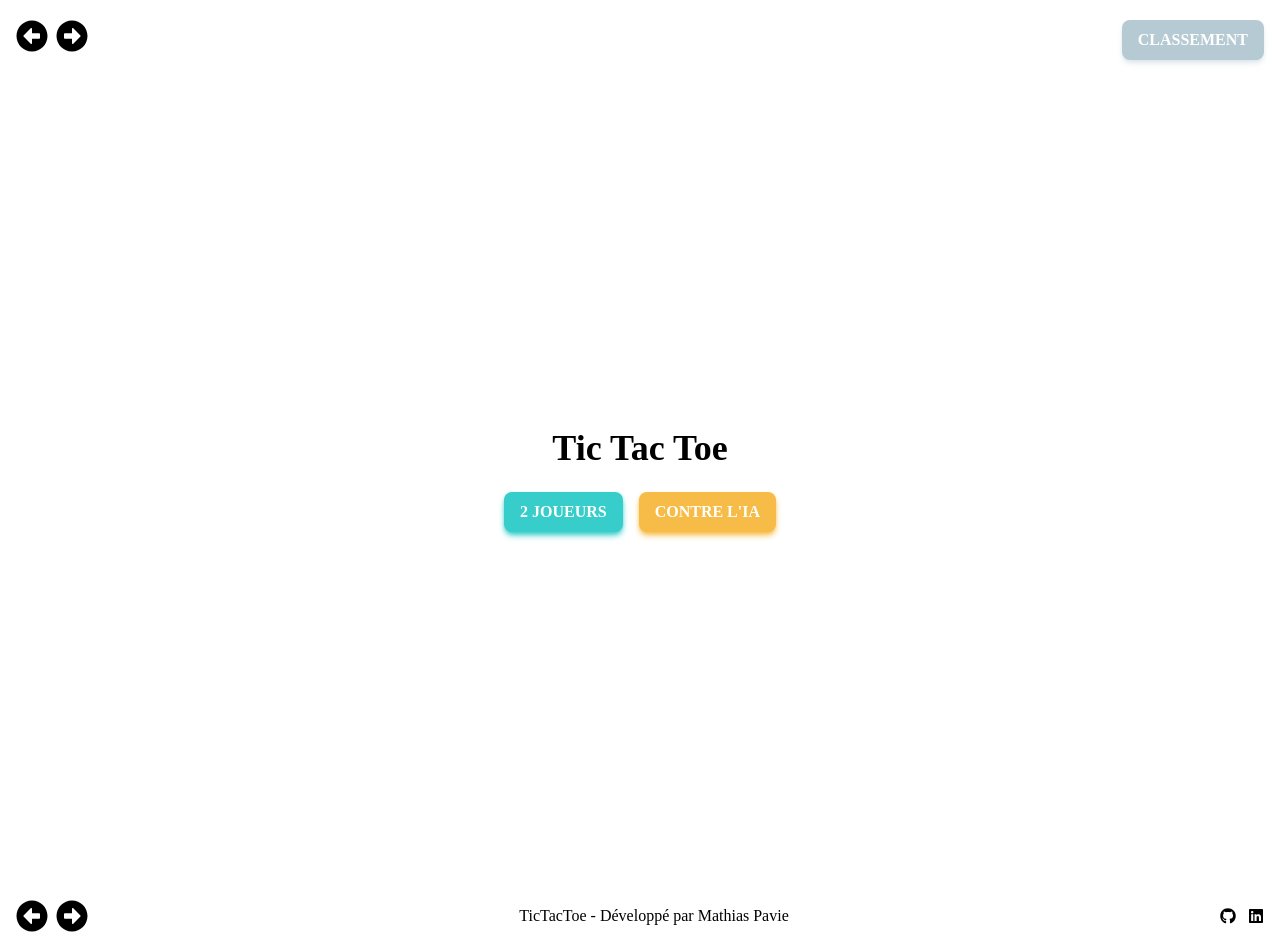
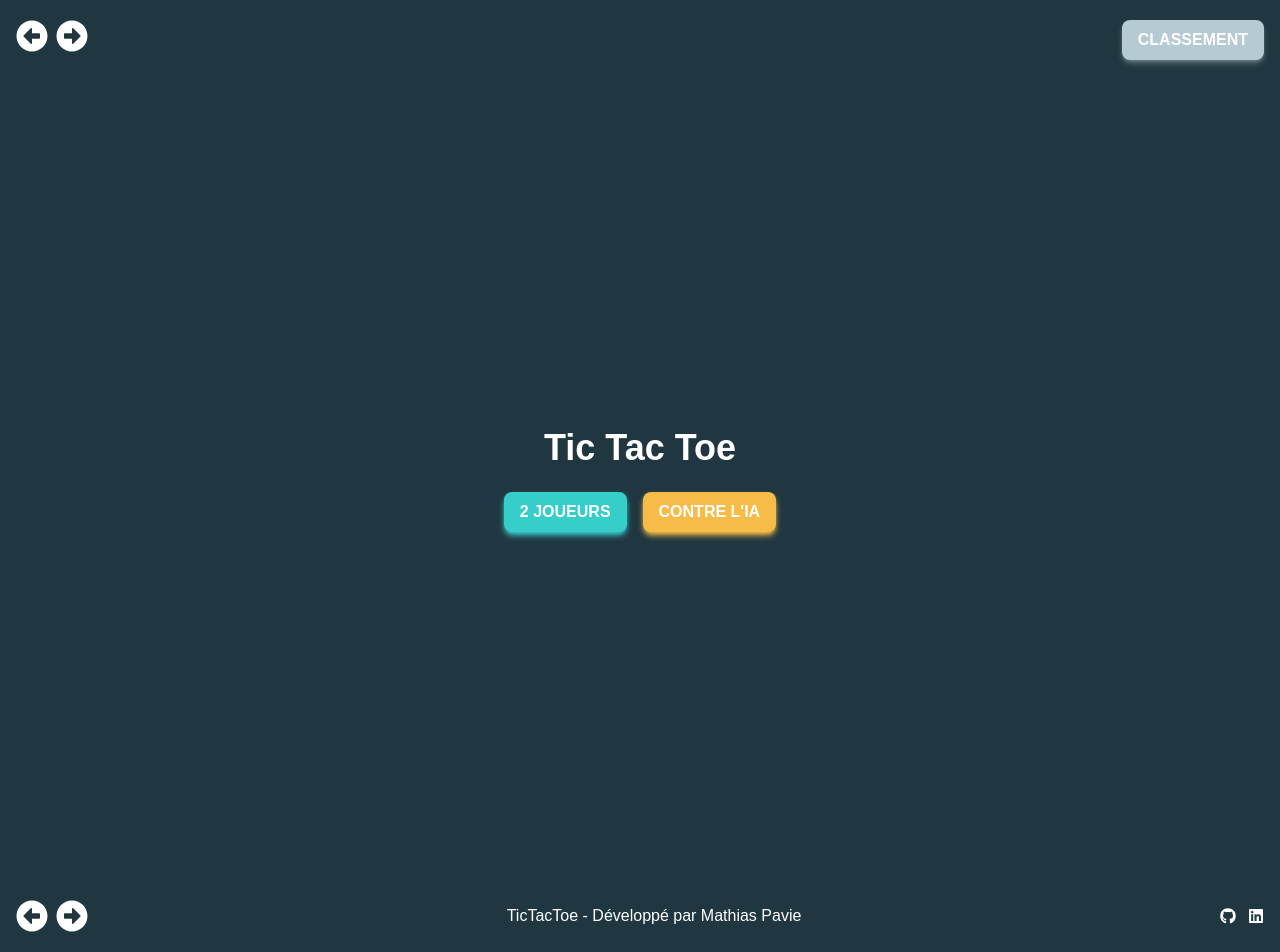
Before and after one commit to Math-Pav/Tic-Tac-Toe-React, a React (Vite) app: page / in a window 1280 px wide. Built offline with nearby package versions, Linux system fonts and the light colour scheme.

Commit message:
Ajustement du style

```diff
--- a/src/components/assets/Logo.tsx
+++ b/src/components/assets/Logo.tsx
@@ -5,8 +5,8 @@ import {memo} from "react";
 const Logo = memo(() => {
     return (
         <div className={"flex flex-row space-x-2 items-center"}>
-            <FaArrowAltCircleLeft className={"text-primary w-8 h-8"} />
-            <FaArrowAltCircleRight className={"text-secondary w-8 h-8"} />
+            <FaArrowAltCircleLeft className={"text-white w-8 h-8"} />
+            <FaArrowAltCircleRight className={"text-white w-8 h-8"} />
         </div>
     );
 });
--- a/src/components/game/board/Board.tsx
+++ b/src/components/game/board/Board.tsx
@@ -18,7 +18,7 @@ type Props = {
 
 const Board = ({ board, handleCellClick, winner, resetGame, highlightMove}: Props) => {
   return (
-    <div className="flex flex-col gap-4">
+    <div className="flex flex-col gap-4 text-white">
       {resetGame && <ButtonResetGame onReset={resetGame} />}
       <div className="grid gap-2">
         {board.map((row, x) => (
--- a/src/components/layout/Footer.tsx
+++ b/src/components/layout/Footer.tsx
@@ -12,13 +12,13 @@ const Footer = memo(() => {
                 </Link>
             </div>
             <div>
-                <p className={"text-grey-light"}>TicTacToe - Développé par Mathias Pavie</p>
+                <p className={"text-white"}>TicTacToe - Développé par Mathias Pavie</p>
             </div>
             <div className="flex flex-row space-x-3">
-                <a href={"https://github.com/Math-Pav"} target="_blank" className="text-grey-light" aria-label={"Mon profil Github"}>
+                <a href={"https://github.com/Math-Pav"} target="_blank" className="text-white" aria-label={"Mon profil Github"}>
                     <FaGithub />
                 </a>
-                <a href={"https://linkedin.com/in/mathias-pavie"} target="_blank" className="text-grey-light" aria-label={"Mon profil Linkedin"}>
+                <a href={"https://linkedin.com/in/mathias-pavie"} target="_blank" className="text-white" aria-label={"Mon profil Linkedin"}>
                     <FaLinkedin />
                 </a>
             </div>
--- a/src/components/layout/Layout.tsx
+++ b/src/components/layout/Layout.tsx
@@ -6,7 +6,7 @@ type LayoutProps = {
 
 const Layout = ({ children }: LayoutProps) => {
   return (
-        <div className="min-h-screen bg-grey-dark flex flex-col">
+    <div className="min-h-screen bg-[#203741] flex flex-col">
       <div className="container mx-auto flex-grow flex flex-col justify-between">
         {children}
       </div>
--- a/src/index.css
+++ b/src/index.css
@@ -1,15 +1,77 @@
 @import "tailwindcss";
 
+/* -------------------------------------- */
+/* GLOBAL RESET */
+/* -------------------------------------- */
 * {
-    font-family: "Washa", "sans-serif";
+  font-family: "Washa", sans-serif;
 }
+
+/* -------------------------------------- */
+/* CUSTOM ANIMATIONS + UTILITIES */
+/* => Must be wrapped inside @layer utilities */
+/* -------------------------------------- */
+@layer utilities {
 
   @keyframes popOut {
     0%   { transform: scale(1); opacity: 1; }
-  50%  { transform: scale(1.25); opacity: 0.8; }
+    50%  { transform: scale(1.25); opacity: .8; }
     100% { transform: scale(1); opacity: 1; }
   }
 
   .highlight-cell {
-  animation: popOut 0.5s ease-out forwards;
+    animation: popOut 0.4s ease-out forwards;
   }
+
+  @keyframes fadeInUp {
+    0% { opacity: 0; transform: translateY(6px); }
+    100% { opacity: 1; transform: translateY(0); }
+  }
+
+  .fade-in-up {
+    animation: fadeInUp .35s ease-out;
+  }
+
+  @keyframes softPulse {
+    0% { transform: scale(1); }
+    50% { transform: scale(1.06); }
+    100% { transform: scale(1); }
+  }
+
+  .pulse-soft {
+    animation: softPulse 1.5s ease-in-out infinite;
+  }
+
+  /* ----- INPUT STYLE ----- */
+  .input-style {
+    @apply
+      w-full px-4 py-2 rounded-xl
+      bg-[#284551] text-white placeholder-gray-300
+      border border-gray-500
+      focus:outline-none focus:ring-2 focus:ring-[#36CDCA]
+      transition;
+  }
+
+  /* ----- BUTTON EFFECT ----- */
+  .btn-lift {
+    transition: transform .2s ease, box-shadow .2s ease;
+  }
+  .btn-lift:hover {
+    transform: translateY(-3px) scale(1.02);
+  }
+
+  /* ----- BOARD ----- */
+  .board-grid {
+    @apply grid grid-cols-3 gap-2 bg-[#284551] p-4 rounded-2xl shadow-md shadow-[#203741]/40;
+  }
+
+  .board-cell {
+    @apply w-20 h-20 sm:w-24 sm:h-24 flex justify-center items-center
+           text-4xl font-bold bg-[#203741]
+           rounded-xl cursor-pointer transition-all;
+  }
+
+  .board-cell:hover:not(.disabled) {
+    @apply bg-[#1F3B45];
+  }
+}
--- a/src/pages/GamePage.tsx
+++ b/src/pages/GamePage.tsx
@@ -18,10 +18,10 @@ const GamePage = () => {
 
   return (
     <div className="flex flex-col items-center gap-6 p-4">
-      <h2 className="text-2xl font-bold">Tic Tac Toe</h2>
+      <h2 className="text-2xl font-bold text-white">Tic Tac Toe</h2>
 
       {winner && (
-        <p className="text-xl font-semibold">
+        <p className="text-xl font-semibold text-white">
           {winner === "D" ? "Égalité !" : `Gagnant : ${winner}`}
         </p>
       )}
--- a/src/pages/HomePage.tsx
+++ b/src/pages/HomePage.tsx
@@ -24,20 +24,14 @@ const HomePage = () => {
   };
 
   return (
-    <div className="flex flex-col items-center justify-center min-h-screen gap-6 p-4">
-      <h1 className="text-4xl font-bold">Tic Tac Toe</h1>
+    <div className="flex flex-col items-center justify-center h-screen overflow-hidden gap-6 p-4 bg-[#203741]">
+      <h1 className="text-4xl font-bold text-white">Tic Tac Toe</h1>
 
       <div className="flex flex-col sm:flex-row gap-4">
-        <Button
-          color="primary"
-          onClick={() => setModeSelected("human")}
-        >
+        <Button color="primary" onClick={() => setModeSelected("human")}>
           2 Joueurs
         </Button>
-        <Button
-          color="secondary"
-          onClick={() => setModeSelected("computer")}
-        >
+        <Button color="secondary" onClick={() => setModeSelected("computer")}>
           Contre l'IA
         </Button>
       </div>
@@ -49,29 +43,25 @@ const HomePage = () => {
             placeholder="Nom Joueur 1"
             value={player1}
             onChange={(e) => setPlayer1(e.target.value)}
-            className="px-4 py-2 rounded-lg border border-gray-300 focus:outline-none focus:ring-2 focus:ring-primary"
+            className="w-full px-4 py-2 rounded-lg border border-gray-300 focus:outline-none focus:ring-2 focus:ring-primary text-white bg-[#284551] placeholder-gray-300"
           />
+
           {modeSelected === "human" && (
             <input
               type="text"
               placeholder="Nom Joueur 2"
               value={player2}
               onChange={(e) => setPlayer2(e.target.value)}
-              className="px-4 py-2 rounded-lg border border-gray-300 focus:outline-none focus:ring-2 focus:ring-secondary"
+              className="w-full px-4 py-2 rounded-lg border border-gray-300 focus:outline-none focus:ring-2 focus:ring-secondary text-white bg-[#284551] placeholder-gray-300"
             />
           )}
 
+
           <div className="flex flex-col sm:flex-row gap-4">
-            <Button
-              color="primary"
-              onClick={() => startGame(modeSelected, "normal")}
-            >
+            <Button color="primary" onClick={() => startGame(modeSelected, "normal")}>
               Mode normal
             </Button>
-            <Button
-              color="secondary"
-              onClick={() => startGame(modeSelected, "threeMoves")}
-            >
+            <Button color="secondary" onClick={() => startGame(modeSelected, "threeMoves")}>
               Mode 3 coups
             </Button>
           </div>
--- a/tailwind.config.js
+++ b/tailwind.config.js
@@ -53,6 +53,30 @@ export default {
       }
     },
   },
+  keyframes: {
+    popOut: {
+      "0%": { transform: "scale(1)", opacity: "1" },
+      "50%": { transform: "scale(1.25)", opacity: ".8" },
+      "100%": { transform: "scale(1)", opacity: "1" },
+    },
+
+    fadeInUp: {
+      "0%": { opacity: "0", transform: "translateY(6px)" },
+      "100%": { opacity: "1", transform: "translateY(0)" },
+    },
+
+    softPulse: {
+      "0%": { transform: "scale(1)" },
+      "50%": { transform: "scale(1.06)" },
+      "100%": { transform: "scale(1)" },
+    },
+  },
+
+  animation: {
+    popOut: "popOut .4s ease-out forwards",
+    fadeInUp: "fadeInUp .35s ease-out",
+    softPulse: "softPulse 1.5s ease-in-out infinite",
+  },
 
   plugins: [],
 };
```
Lines whose indentation alone changed are shown as unchanged.
